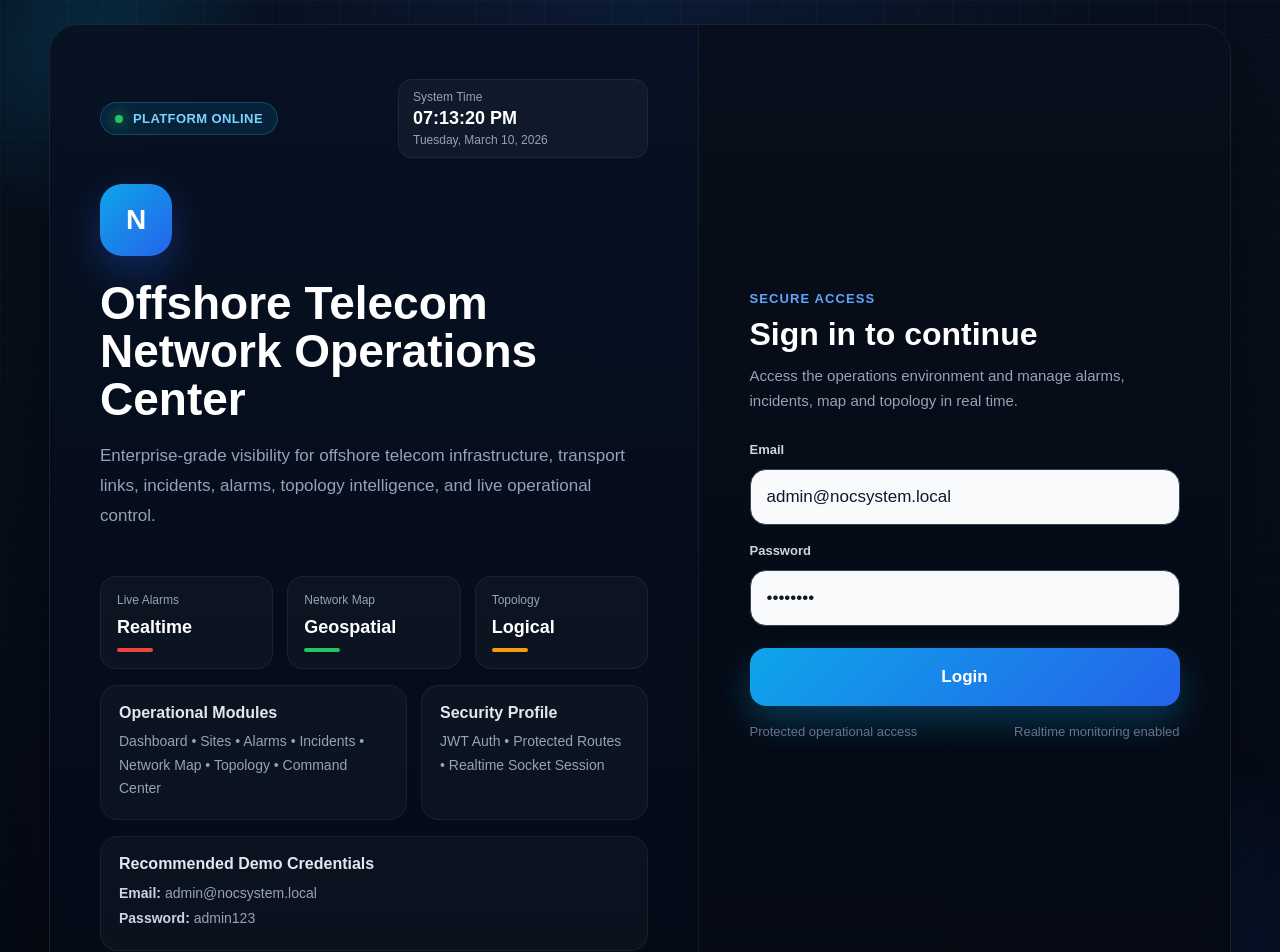
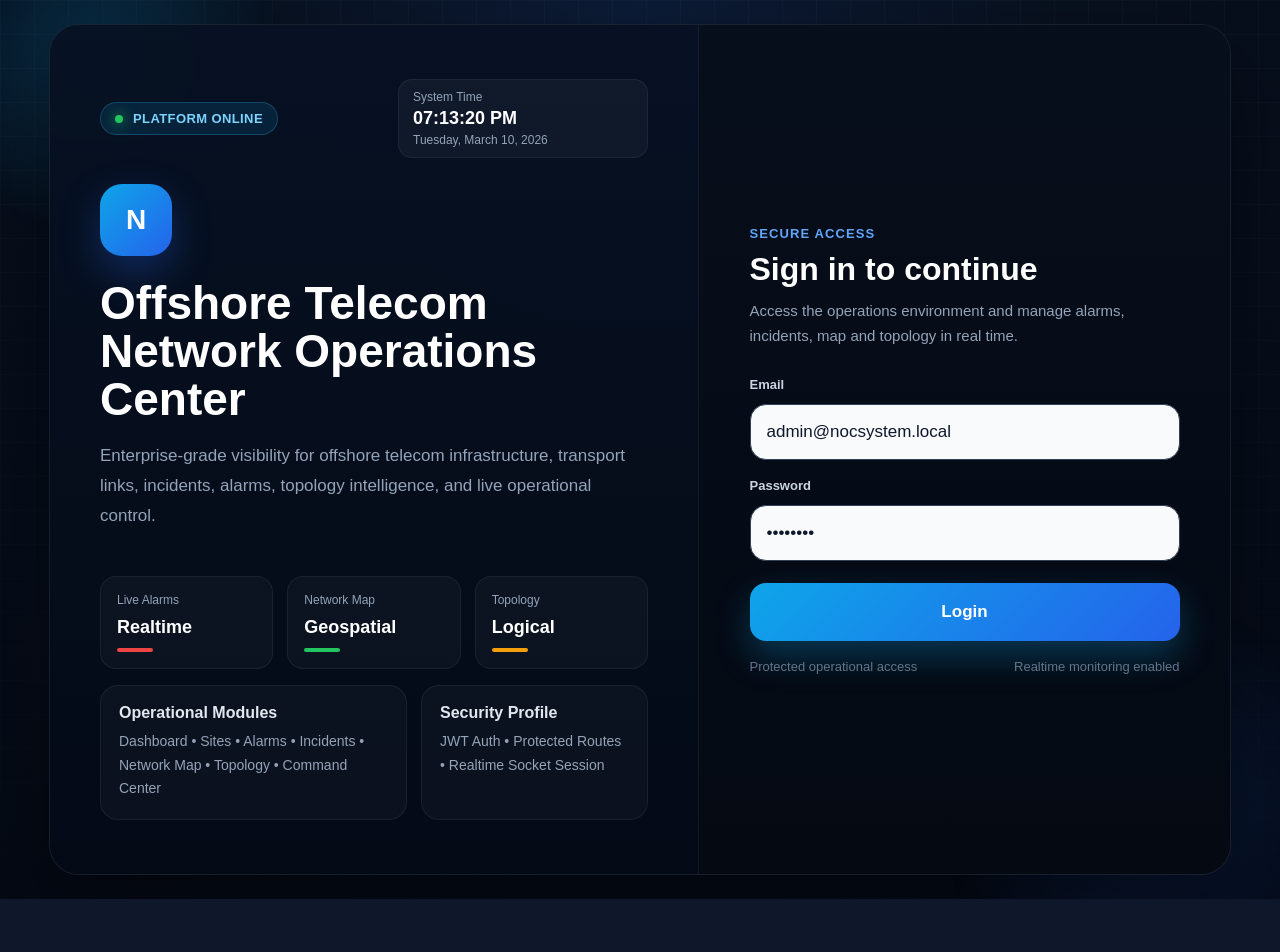
Before and after one commit to FaustinoJP/Offshore-telecom-noc-FRONTEND, a Next.js app: page /login in a window 1280 px wide. Shown: the top 952 px of the page. After the commit the page ends 899 px from the top, so only its background shows below. Built offline with nearby package versions, Linux system fonts and the light colour scheme.

Commit message:
Update page.js

```diff
--- a/app/login/page.js
+++ b/app/login/page.js
@@ -254,23 +254,7 @@ export default function LoginPage() {
               </CardBlock>
             </div>
 
-            <div
-              style={{
-                padding: 18,
-                borderRadius: 18,
-                background: "rgba(255,255,255,0.03)",
-                border: "1px solid rgba(255,255,255,0.06)",
-              }}
-            >
-              <div style={{ color: "#e2e8f0", fontWeight: 800, marginBottom: 8 }}>
-                Recommended Demo Credentials
-              </div>
-              <div style={{ color: "#94a3b8", fontSize: 14, lineHeight: 1.8 }}>
-                <strong style={{ color: "#cbd5e1" }}>Email:</strong> admin@nocsystem.local
-                <br />
-                <strong style={{ color: "#cbd5e1" }}>Password:</strong> admin123
-              </div>
-            </div>
+
           </div>
         </section>
 
```
